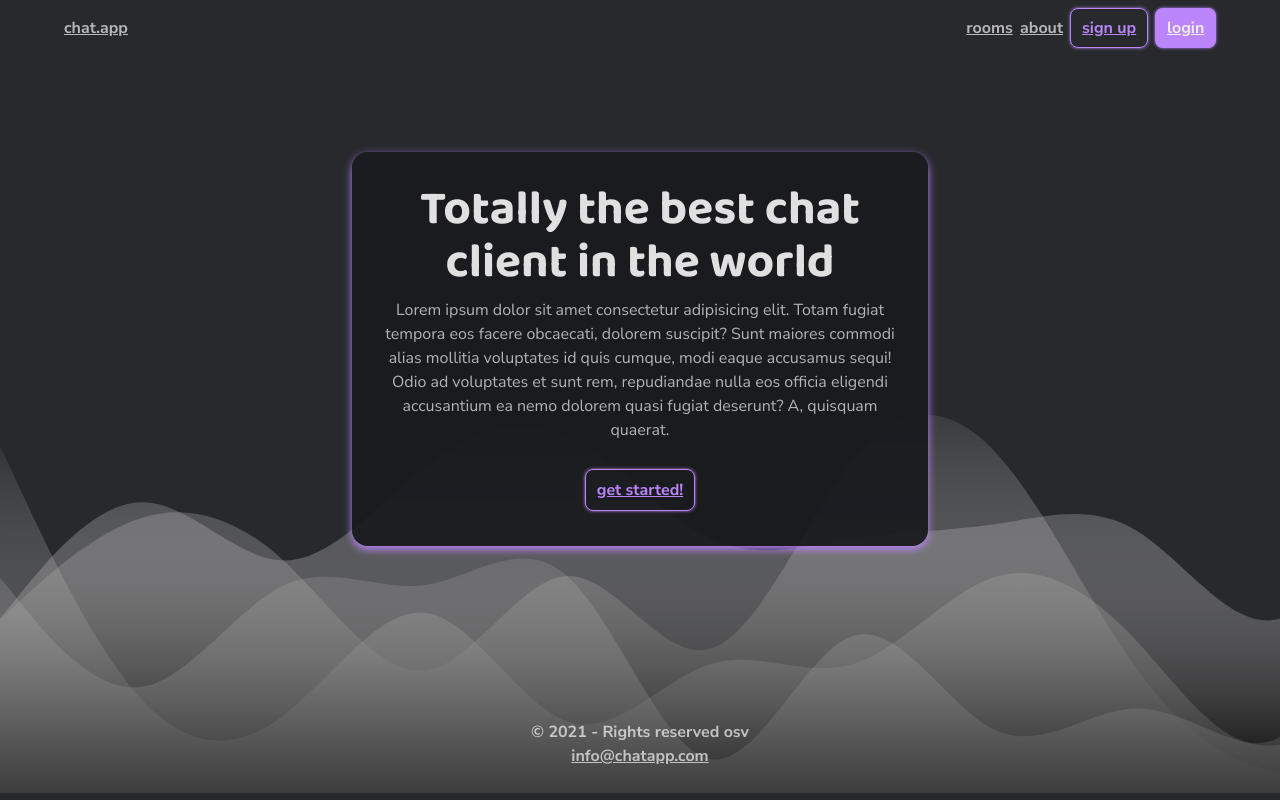
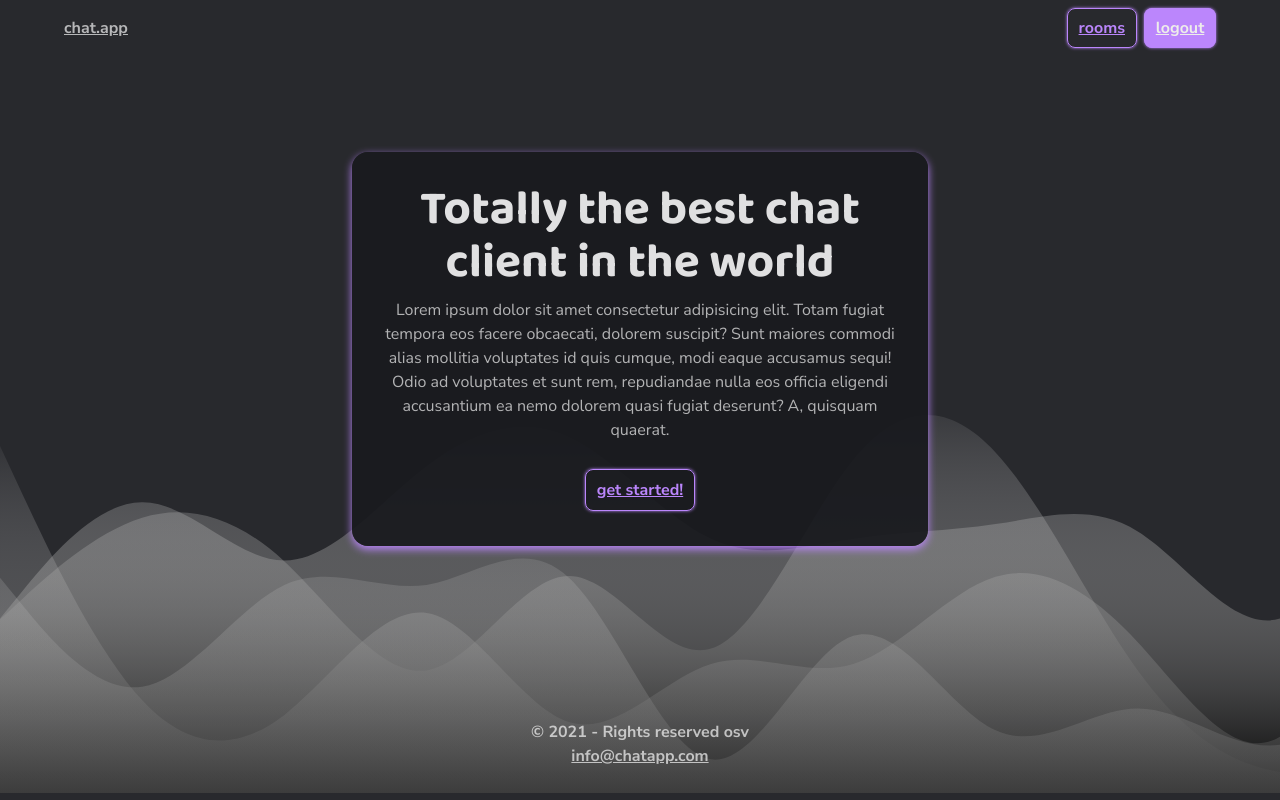
Before and after one commit to EliasEriksson/Chat.app, a PHP site: page /index.php in a window 1280 px wide. Run offline with PHP 8.4, Linux system fonts and the light colour scheme; the visitor is signed in with stand-in values (Sample User, id 1).

Commit message:
header changes depending on login status.

```diff
--- a/public/includes/header.php
+++ b/public/includes/header.php
@@ -1,10 +1,21 @@
+<?php
+include_once __DIR__ . "/../config.php";
+include_once __DIR__ . "/../src/session.php";
+?>
+
 <header class="flex">
     <a href="/index.php">chat.app</a>
 
     <nav>
-        <a href="/room">rooms</a>
-        <a href="#">about</a>
-        <a href="/register" class="button button-outline">sign up</a>
-        <a href="/login" class="button">login</a>
+        <?php if (userProfileLoggedIn()) { ?>
+            <a class="button button-outline" href="/room">rooms</a>
+            <a class="button" href="/logout">logout</a>
+        <?php } else if (userLoggedIn()) { ?>
+            <a class="button button-outline" href="/register/profile">Complete Profile</a>
+            <a class="button" href="/logout">logout</a>
+        <?php } else { ?>
+            <a href="/register" class="button button-outline">Sign Up</a>
+            <a href="/login" class="button">Login</a>
+        <?php } ?>
     </nav>
 </header>
```
